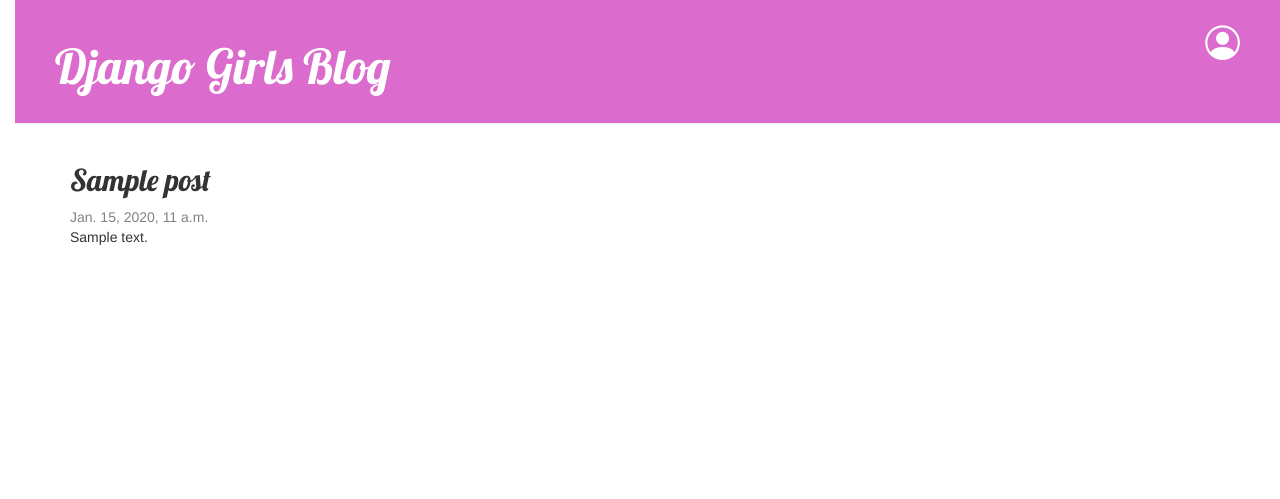
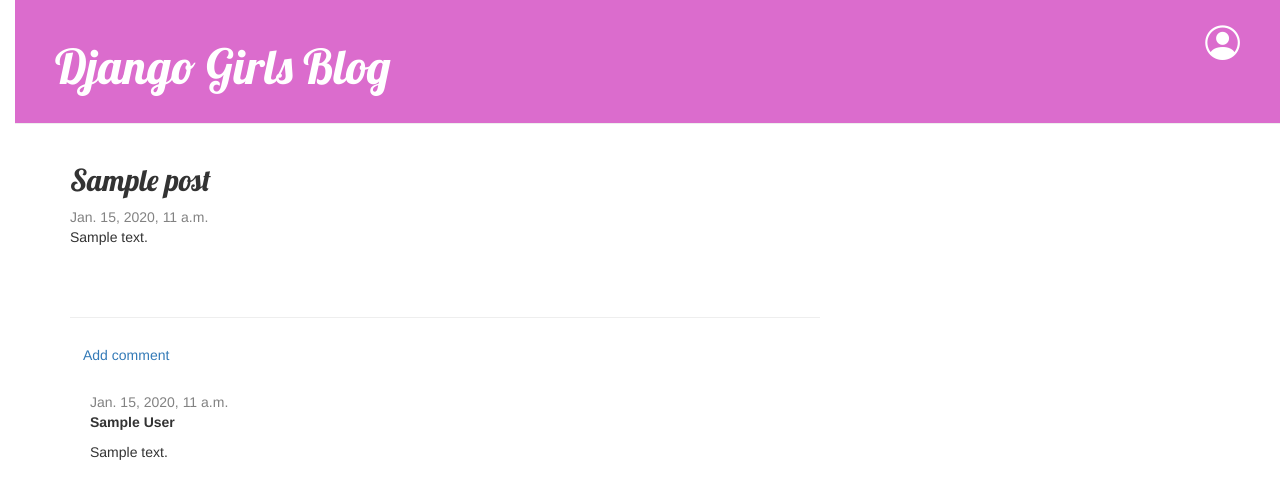
Before and after one commit to MalgorzataMarucha/my-first-blog, a Django app: page /post/1/ in a window 1280 px wide. Shown: the top 499 px of the page. Run offline with Django 5.2, Linux system fonts and the light colour scheme; tables that the repository leaves empty hold one stand-in row (values such as "Sample post"); some libraries are stand-ins or nearby versions.

Commit message:
added basic comments and their approval

```diff
--- a/blog/admin.py
+++ b/blog/admin.py
@@ -1,4 +1,5 @@
 from django.contrib import admin
-from .models import Post
+from .models import Post, Comment
 
 admin.site.register(Post)
+admin.site.register(Comment)
--- a/blog/models.py
+++ b/blog/models.py
@@ -16,5 +16,22 @@ class Post(models.Model):
         self.published_date = timezone.now()
         self.save()
 
+    def approved_comments(self):
+        return self.comments.filter(approved_comment=True)
+
     def __str__(self):
         return self.title
+
+class Comment(models.Model):
+    post = models.ForeignKey('blog.Post', on_delete=models.CASCADE, related_name='comments')
+    author = models.CharField(max_length=200)
+    text = models.TextField()
+    created_date = models.DateTimeField(default=timezone.now)
+    approved_comment = models.BooleanField(default=False)
+
+    def approve(self):
+        self.approved_comment = True
+        self.save()
+
+    def __str__(self):
+        return self.text
--- a/blog/static/css/blog.css
+++ b/blog/static/css/blog.css
@@ -64,3 +64,7 @@ small a:visited {
     color: #ffffff;
     text-decoration: none;
 }
+
+.comment {
+    margin: 20px 0px 20px 20px;
+}
--- a/blog/templates/blog/post_detail.html
+++ b/blog/templates/blog/post_detail.html
@@ -21,4 +21,23 @@
 
         <p>{{ post.text|linebreaksbr }}</p>
     </div>
+    <hr>
+        <a class="btn btn-secondary" role="button" href="{% url 'add_comment_to_post' pk=post.pk %}">Add comment</a>
+        {% for comment in post.comments.all %}
+            {% if user.is_authenticated or comment.approved_comment %}
+            <div class="comment">
+                <div class="date">
+                    {{ comment.created_date }}
+                    {% if not comment.approved_comment %}
+                        <a class="btn btn-default" href="{% url 'comment_remove' pk=comment.pk %}"><span class="bi bi-hand-thumbs-down"></span></a>
+                        <a class="btn btn-default" href="{% url 'comment_approve' pk=comment.pk %}"><span class="bi bi-hand-thumbs-up"></span></a>
+                    {% endif %}
+                </div>
+                <strong>{{ comment.author }}</strong>
+                <p>{{ comment.text|linebreaks }}</p>
+            </div>
+            {% endif %}
+        {% empty %}
+            <p>No comments here yet :(</p>
+        {% endfor %}
 {% endblock %}
--- a/blog/templates/blog/post_list.html
+++ b/blog/templates/blog/post_list.html
@@ -7,6 +7,7 @@
                 <p>published: {{ post.published_date }}</p>
             </div>
             <p>{{ post.text|linebreaksbr }}</p>
+            <a href="{% url 'post_detail' pk=post.pk %}">Comments: {{ post.approved_comments.count}}</a>
         </div>
     {% endfor %}
 {% endblock %}
--- a/blog/urls.py
+++ b/blog/urls.py
@@ -9,4 +9,7 @@ urlpatterns = [
     path('drafts/', views.post_draft_list, name='post_draft_list'),
     path('post/<int:pk>/publish/', views.post_publish, name='post_publish'),
     path('post/<int:pk>/remove/', views.post_remove, name='post_remove'),
+    path('post/<int:pk>/comment/', views.add_comment_to_post, name='add_comment_to_post'),
+    path('comment/<int:pk>/approve/', views.comment_approve, name='comment_approve'),
+    path('comment/<int:pk>/remove/', views.comment_remove, name='comment_remove'),
 ]
--- a/blog/views.py
+++ b/blog/views.py
@@ -1,7 +1,7 @@
 from django.shortcuts import render, get_object_or_404
 from django.contrib.auth.decorators import login_required
-from .models import Post
-from .forms import PostForm
+from .models import Post, Comment
+from .forms import PostForm, CommentForm
 from django.utils import timezone
 from django.shortcuts import redirect
 
@@ -61,3 +61,28 @@ def post_remove(request, pk):
     if request.method=='POST':
         post.delete()
     return redirect('post_list')
+
+def add_comment_to_post(request, pk):
+    post = get_object_or_404(Post, pk=pk)
+    if request.method == "POST":
+        form = CommentForm(request.POST)
+        if form.is_valid():
+            comment = form.save(commit=False)
+            comment.post = post
+            comment.save()
+            return redirect('post_detail', pk=post.pk)
+    else:
+        form = CommentForm()
+    return render(request, 'blog/add_comment_to_post.html', {'form': form})
+
+@login_required
+def comment_approve(request, pk):
+    comment = get_object_or_404(Comment, pk=pk)
+    comment.approve()
+    return redirect('post_detail', pk=comment.post.pk)
+
+@login_required
+def comment_remove(request, pk):
+    comment = get_object_or_404(Comment, pk=pk)
+    comment.delete()
+    return redirect('post_detail', pk=comment.post.pk)
```
Also changed, not shown: blog/forms.py (+7 -1 lines), blog/templates/blog/add_comment_to_post.html (added, +9 -0 lines), blog/migrations/0002_comment.py (added).
